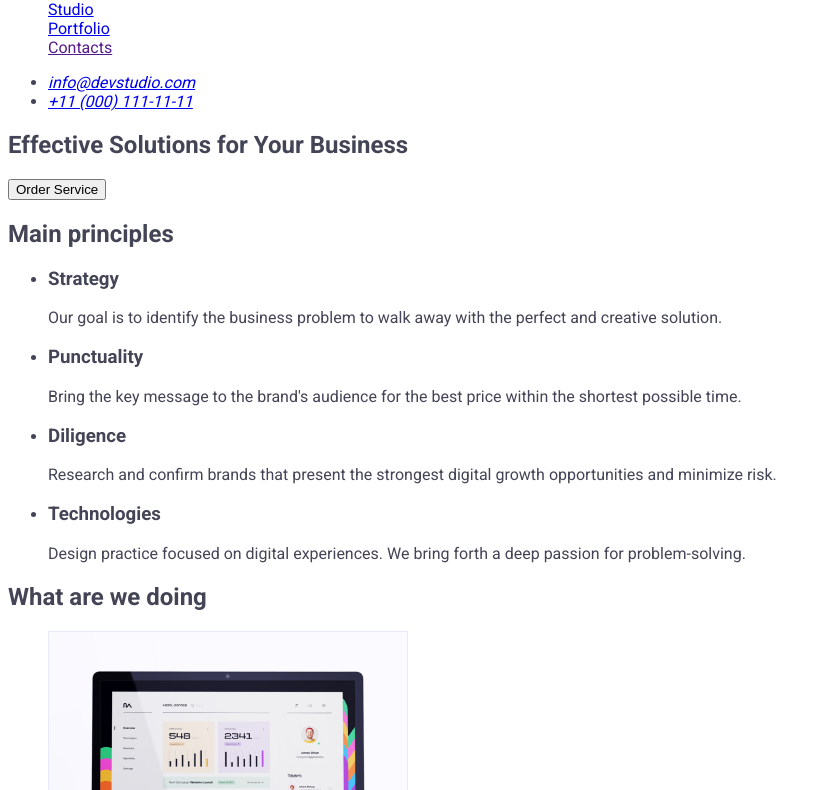
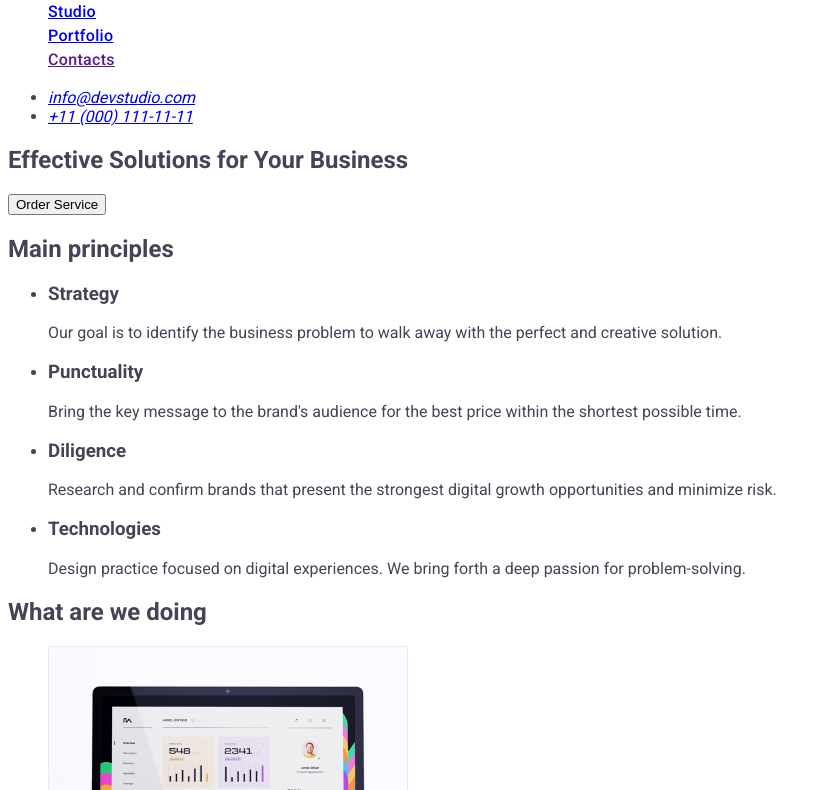
Before and after one commit to IlyRov/goit-markup-hw-02, a plain HTML site: page index.html in a window 1280 px wide. Shown: the part 45-835 px from the top of the page, without its empty margins (0-827 px from the left). Drawn offline with Linux system fonts and the light colour scheme.

Commit message:
Update styles.css

```diff
--- a/css/styles.css
+++ b/css/styles.css
@@ -22,7 +22,7 @@ body {
 .list {
     list-style: none;
 }
-.menu {
+.menu-link {
     font-weight: 500;
     font-size: 16px;
     line-height: 1.5;
```
